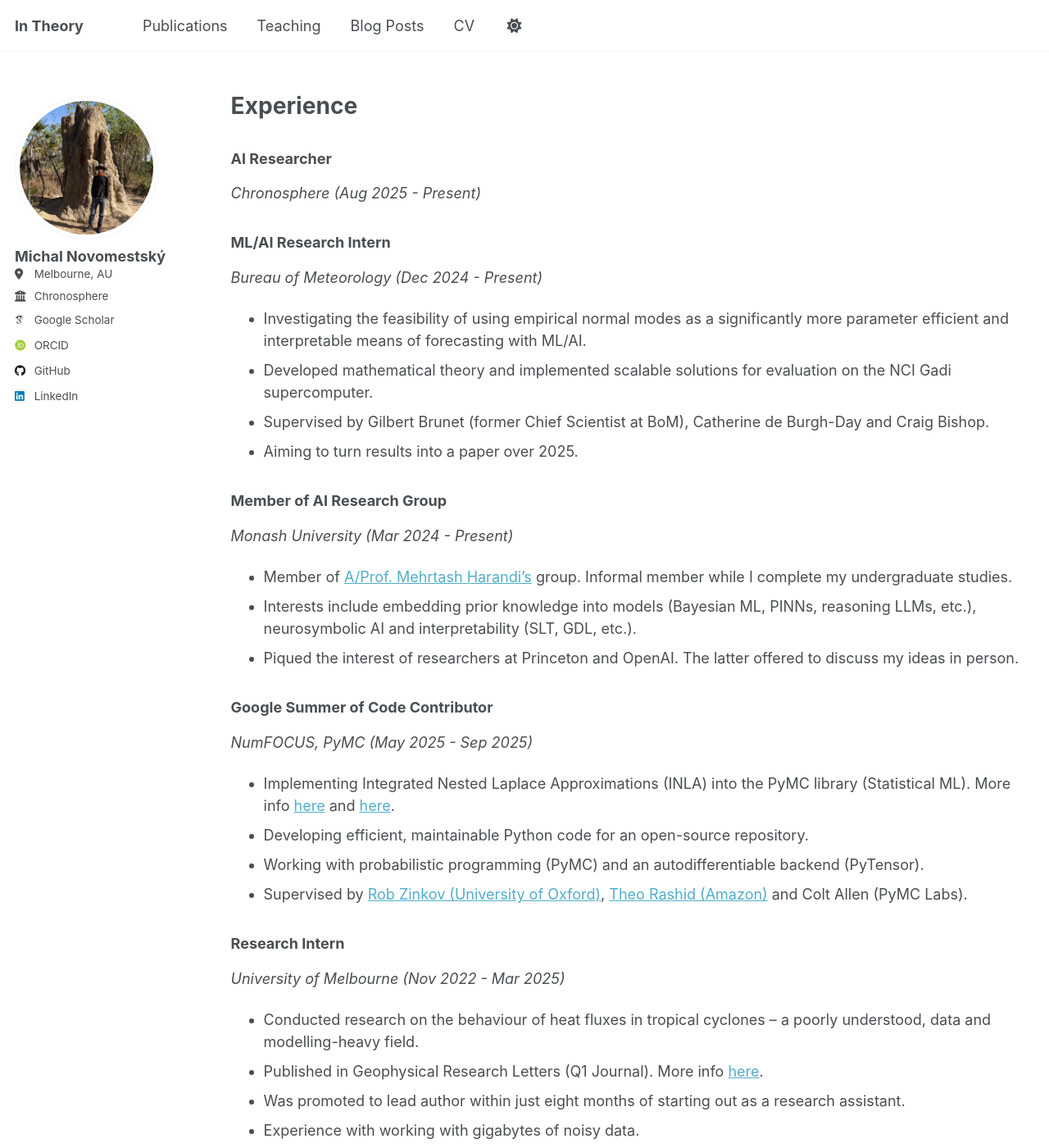
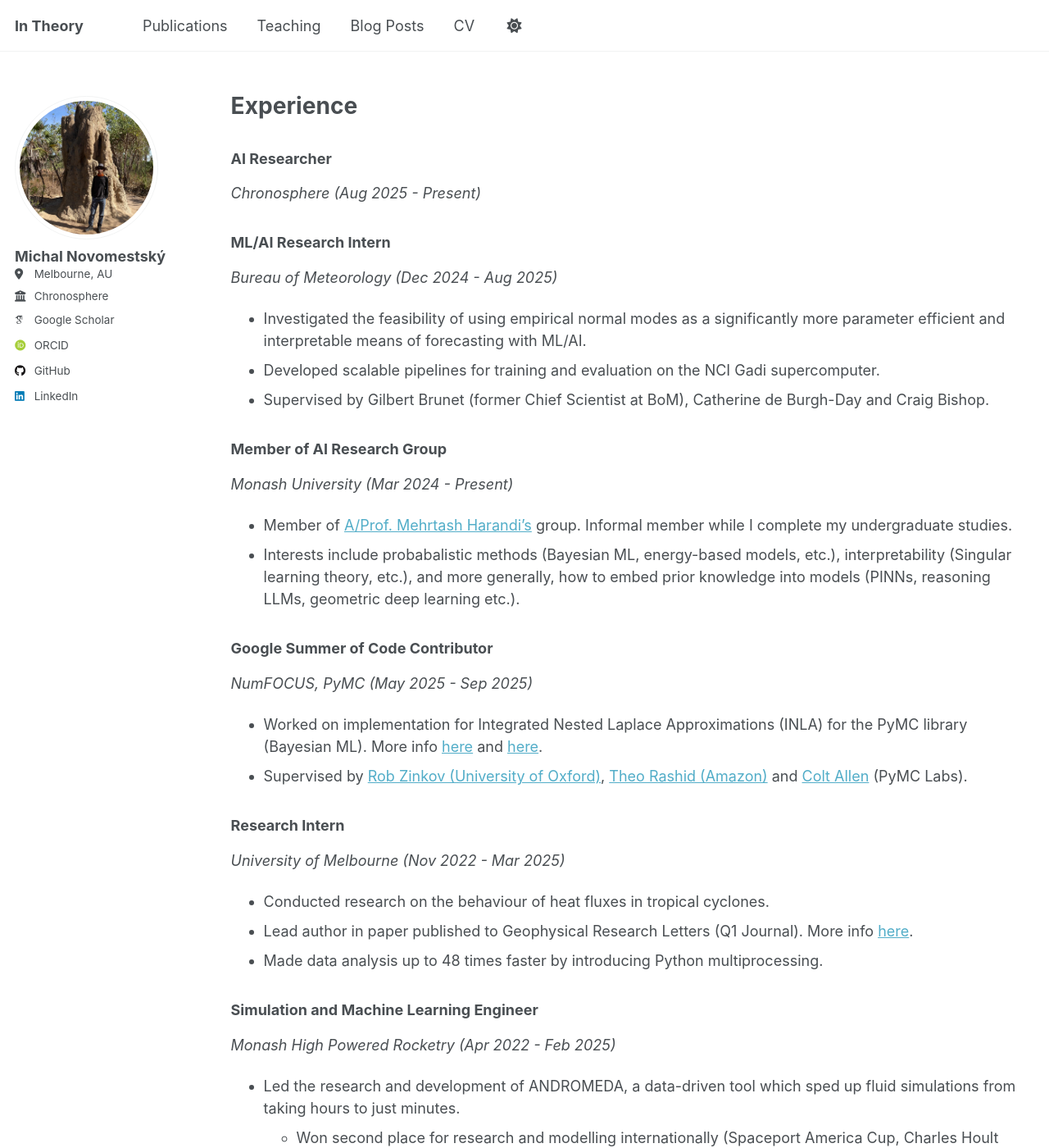
Before and after one commit to Michal-Novomestsky/Michal-Novomestsky.github.io, a Jekyll site: the page built from _pages/cv.md, in a window 1280 px wide and 1400 px high. Shown: the whole window at 82% size. Built offline with Jekyll 4.4.1, drawn with Linux system fonts in a browser that asks for light colours; some web fonts are replaced; some of the changed text lies outside the part shown.

Commit message:
updated CV + homepage

```diff
--- a/_pages/cv.md
+++ b/_pages/cv.md
@@ -14,31 +14,25 @@ redirect_from:
 *Chronosphere (Aug 2025 - Present)*
 
 ### ML/AI Research Intern
-*Bureau of Meteorology (Dec 2024 - Present)*
-* Investigating the feasibility of using empirical normal modes as a significantly more parameter efficient and interpretable means of forecasting with ML/AI.
-* Developed mathematical theory and implemented scalable solutions for evaluation on the NCI Gadi supercomputer.
+*Bureau of Meteorology (Dec 2024 - Aug 2025)*
+* Investigated the feasibility of using empirical normal modes as a significantly more parameter efficient and interpretable means of forecasting with ML/AI.
+* Developed scalable pipelines for training and evaluation on the NCI Gadi supercomputer.
 * Supervised by Gilbert Brunet (former Chief Scientist at BoM), Catherine de Burgh-Day and Craig Bishop.
-* Aiming to turn results into a paper over 2025.
 
 ### Member of AI Research Group
 *Monash University (Mar 2024 - Present)*
 * Member of [A/Prof. Mehrtash Harandi's](https://sites.google.com/site/mehrtashharandi/) group. Informal member while I complete my undergraduate studies.
-* Interests include embedding prior knowledge into models (Bayesian ML, PINNs, reasoning LLMs, etc.), neurosymbolic AI and interpretability (SLT, GDL, etc.).
-* Piqued the interest of researchers at Princeton and OpenAI. The latter offered to discuss my ideas in person.
+* Interests include probabalistic methods (Bayesian ML, energy-based models, etc.), interpretability (Singular learning theory, etc.), and more generally, how to embed prior knowledge into models (PINNs, reasoning LLMs, geometric deep learning etc.).
 
 ### Google Summer of Code Contributor
 *NumFOCUS, PyMC (May 2025 - Sep 2025)*
-* Implementing Integrated Nested Laplace Approximations (INLA) into the PyMC library (Statistical ML). More info [here](https://summerofcode.withgoogle.com/programs/2025/projects/Djw07Zv0) and [here](https://www.pymc.io/blog/blog_gsoc_2025.html).
-* Developing efficient, maintainable Python code for an open-source repository.
-* Working with probabilistic programming (PyMC) and an autodifferentiable backend (PyTensor).
-* Supervised by [Rob Zinkov (University of Oxford)](https://www.zinkov.com/about/), [Theo Rashid (Amazon)](https://theorashid.github.io/cv/) and Colt Allen (PyMC Labs).
+* Worked on implementation for Integrated Nested Laplace Approximations (INLA) for the PyMC library (Bayesian ML). More info [here](https://summerofcode.withgoogle.com/programs/2025/projects/Djw07Zv0) and [here](https://www.pymc.io/blog/blog_gsoc_2025.html).
+* Supervised by [Rob Zinkov (University of Oxford)](https://www.zinkov.com/about/), [Theo Rashid (Amazon)](https://theorashid.github.io/cv/) and [Colt Allen](https://www.linkedin.com/in/coltallen-datascientist/) (PyMC Labs).
 
 ### Research Intern
 *University of Melbourne (Nov 2022 - Mar 2025)*
-* Conducted research on the behaviour of heat fluxes in tropical cyclones – a poorly understood, data and modelling-heavy field.
-* Published in Geophysical Research Letters (Q1 Journal). More info [here](/publication/2025_heat_fluxes).
-* Was promoted to lead author within just eight months of starting out as a research assistant.
-* Experience with working with gigabytes of noisy data.
+* Conducted research on the behaviour of heat fluxes in tropical cyclones.
+* Lead author in paper published to Geophysical Research Letters (Q1 Journal). More info [here](/publication/2025_heat_fluxes).
 * Made data analysis up to 48 times faster by introducing Python multiprocessing.
 
 ### Simulation and Machine Learning Engineer
@@ -99,6 +93,5 @@ Teaching
 * Captain of the Australian team.
 * Represented Australia on the world stage by leading the national team in an international physics Olympiad.
 * Researched and presented on university-level theory including Lagrangian mechanics whilst still in high school.
-* Managed and advised teammates amidst researching difficult theory and working with a tight schedule.
 
 ### Two-time ASO Physics Olympiad Distinction, 2020 and 2021
```
Also changed, not shown: _pages/about.md (+2 -2 lines).
